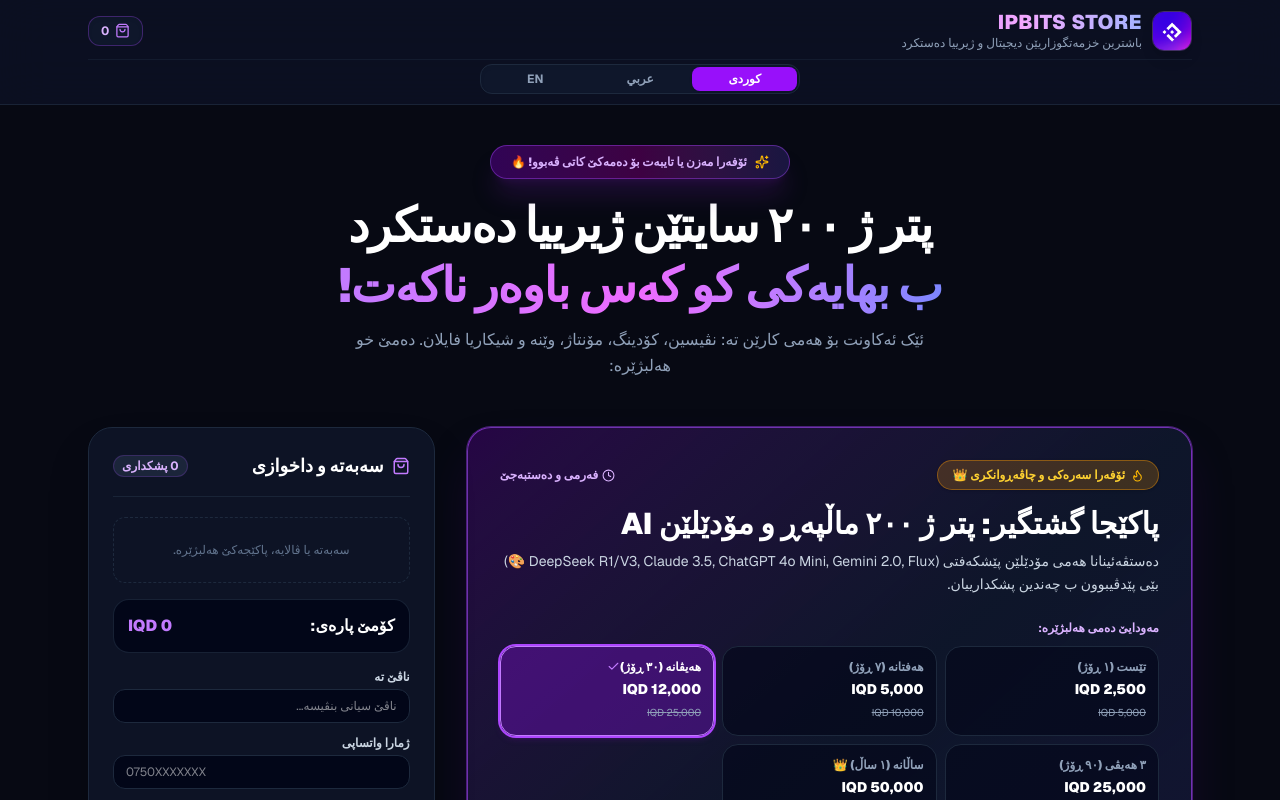
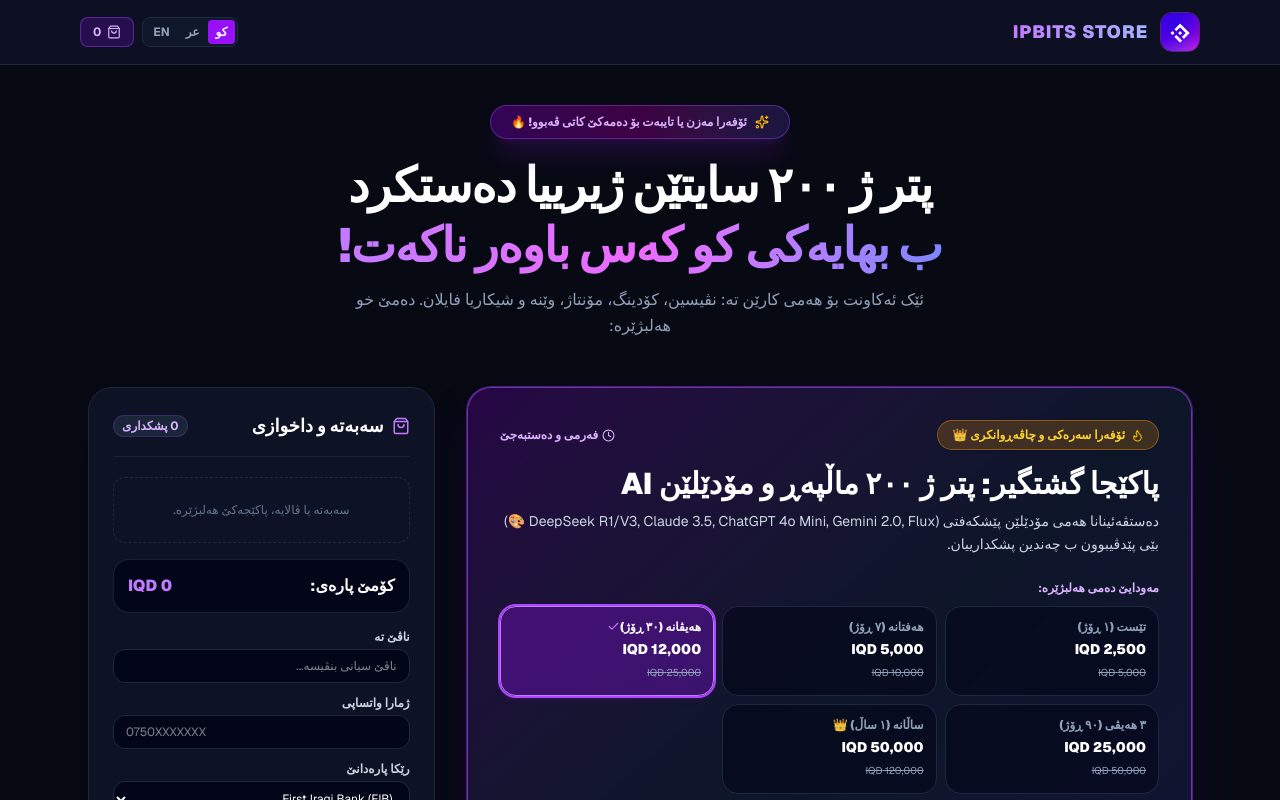
Before and after one commit to ipbits/IPBITS-STORE, a Next.js app: page /login in a window 1280 px wide. Shown: the top 800 px of the page. Built offline with nearby package versions, Linux system fonts and the light colour scheme.

Commit message:
update website

```diff
--- a/src/app/login/page.js
+++ b/src/app/login/page.js
@@ -345,70 +345,64 @@ export default function StorePage() {
     <div className="min-h-screen bg-[#070913] text-slate-100 font-sans selection:bg-purple-600 selection:text-white flex flex-col justify-between" dir={t.dir}>
 
       {/* هێدەرێ سەرەکی - هەردەم لۆگۆ ل لایێ راستێ یە و دوگمەیێن زمانی ناچنە سەری */}
-      <header className="w-full border-b border-slate-800/80 bg-[#0c1022]/95 backdrop-blur-xl sticky top-0 z-50">
-        <div className="max-w-6xl mx-auto px-3 sm:px-6 py-2.5 flex flex-col gap-2">
-
-          {/* ڕێزا سەرێ: لۆگۆ + سەبەتە */}
-          <div className="flex items-center justify-between w-full">
-            <div className="flex items-center gap-2.5 shrink-0">
+            {/* Header ب دیزاینەکا جیاواز کو قەت تێکناچیت */}
+      <header className="w-full border-b border-slate-800 bg-[#0c1022] sticky top-0 z-50">
+        <div className="max-w-6xl mx-auto px-4 py-3">
+          <div className="flex items-center justify-between">
+            {/* لۆگۆ */}
+            <div className="flex items-center gap-3">
               <img
                 src="/logo.png"
                 alt="IPBITS Logo"
-                className="w-10 h-10 rounded-xl object-cover shadow-lg border border-purple-400/30 shrink-0 block"
+                className="w-10 h-10 rounded-xl object-cover border border-purple-500/40 shrink-0"
               />
-              <div className="flex flex-col">
-                <span className="text-base sm:text-xl font-black tracking-wide bg-gradient-to-r from-purple-400 via-fuchsia-300 to-indigo-300 bg-clip-text text-transparent leading-tight">
-                  IPBITS STORE
-                </span>
-                <span className="text-[10px] sm:text-xs text-slate-400 font-medium hidden sm:block">
-                  {t.storeSubtitle}
-                </span>
-              </div>
+              <span className="text-lg font-black tracking-wider bg-gradient-to-r from-purple-400 to-indigo-300 bg-clip-text text-transparent">
+                IPBITS STORE
+              </span>
             </div>
 
-            <button
-              type="button"
-              onClick={scrollToCart}
-              className="flex items-center gap-1.5 bg-slate-900 border border-purple-500/30 hover:border-purple-500 px-3 py-1.5 rounded-xl text-purple-300 font-bold text-xs shadow-inner cursor-pointer"
-            >
-              <ShoppingBag size={15} className="text-purple-400" />
-              <span>{cart.length}</span>
-            </button>
-          </div>
+            {/* سەبەتە و زمان */}
+            <div className="flex items-center gap-2">
+              <div className="flex items-center bg-slate-900 border border-slate-800 rounded-lg p-0.5 text-xs">
+                <button
+                  type="button"
+                  onClick={() => setLang('ku')}
+                  className={`px-2 py-1 rounded font-bold transition-all ${
+                    lang === 'ku' ? 'bg-purple-600 text-white' : 'text-slate-400'
+                  }`}
+                >
+                  کو
+                </button>
+                <button
+                  type="button"
+                  onClick={() => setLang('ar')}
+                  className={`px-2 py-1 rounded font-bold transition-all ${
+                    lang === 'ar' ? 'bg-purple-600 text-white' : 'text-slate-400'
+                  }`}
+                >
+                  عر
+                </button>
+                <button
+                  type="button"
+                  onClick={() => setLang('en')}
+                  className={`px-2 py-1 rounded font-bold transition-all ${
+                    lang === 'en' ? 'bg-purple-600 text-white' : 'text-slate-400'
+                  }`}
+                >
+                  EN
+                </button>
+              </div>
 
-          {/* ڕێزا ژێرێ: دوگمەیێن زمانی */}
-          <div className="w-full flex items-center justify-center pt-1 border-t border-slate-800/50">
-            <div className="flex items-center w-full max-w-xs bg-slate-900 border border-slate-800 rounded-xl p-0.5 shadow-inner">
               <button
                 type="button"
-                onClick={() => setLang('ku')}
-                className={`flex-1 py-1 text-xs font-bold rounded-lg transition-all ${
-                  lang === 'ku' ? 'bg-purple-600 text-white shadow-sm' : 'text-slate-400 hover:text-white'
-                }`}
+                onClick={scrollToCart}
+                className="flex items-center gap-1.5 bg-purple-600/20 border border-purple-500/40 text-purple-300 px-3 py-1.5 rounded-lg text-xs font-bold"
               >
-                کوردی
-              </button>
-              <button
-                type="button"
-                onClick={() => setLang('ar')}
-                className={`flex-1 py-1 text-xs font-bold rounded-lg transition-all ${
-                  lang === 'ar' ? 'bg-purple-600 text-white shadow-sm' : 'text-slate-400 hover:text-white'
-                }`}
-              >
-                عربي
-              </button>
-              <button
-                type="button"
-                onClick={() => setLang('en')}
-                className={`flex-1 py-1 text-xs font-bold rounded-lg transition-all ${
-                  lang === 'en' ? 'bg-purple-600 text-white shadow-md' : 'text-slate-400 hover:text-white'
-                }`}
-              >
-                EN
+                <ShoppingBag size={14} />
+                <span>{cart.length}</span>
               </button>
             </div>
           </div>
-
         </div>
       </header>
 
```
